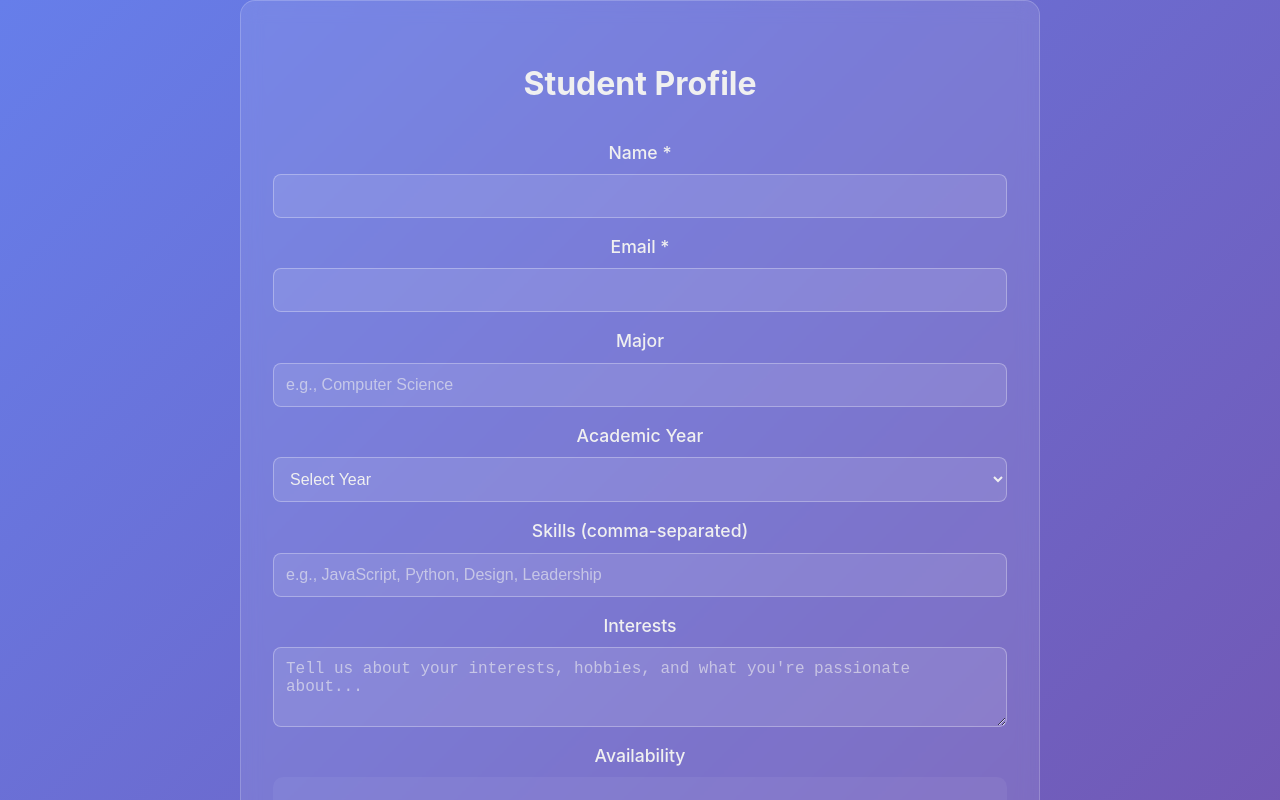
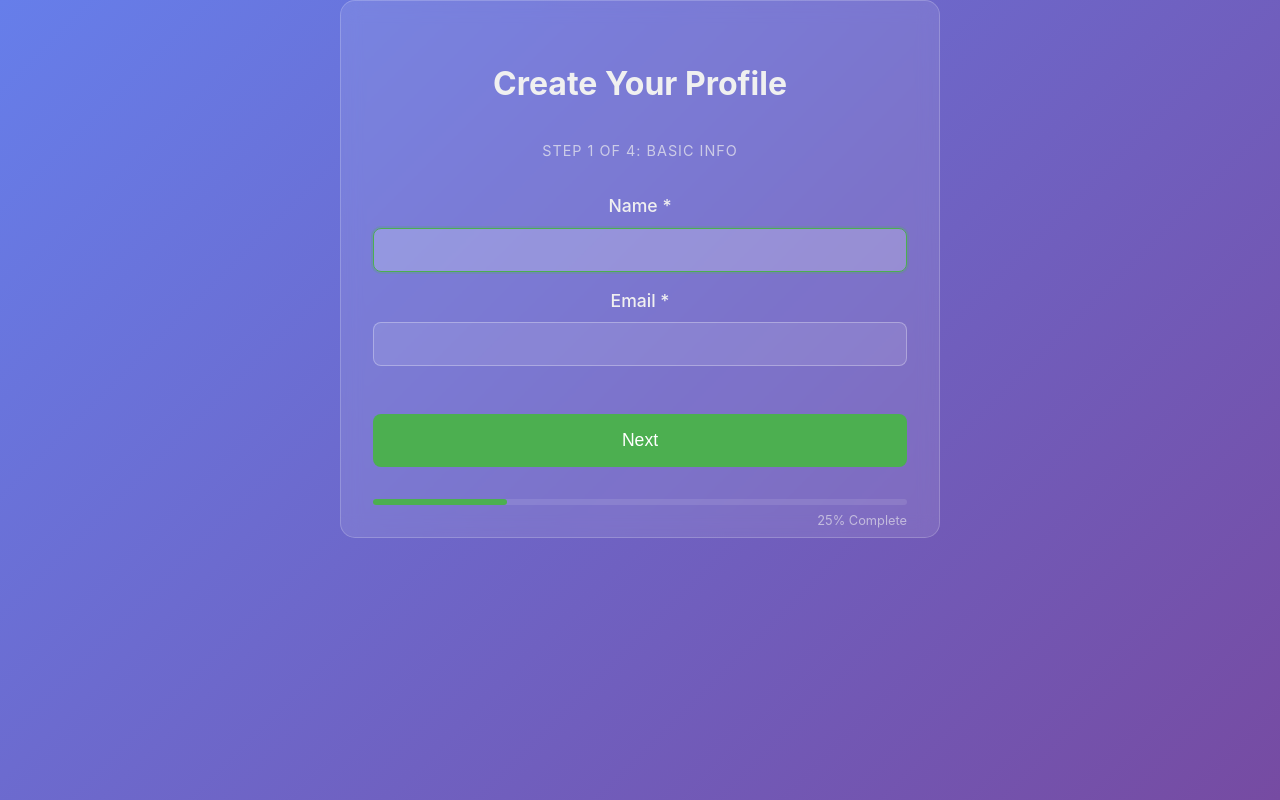
Before and after one commit to tyler-keller/team-form, a React (Vite) app in the folder frontend/: page /student in a window 1280 px wide. Shown: the top 800 px of the page. Built offline with nearby package versions, Linux system fonts and the light colour scheme.

Commit message:
changed the initial student profile to more of a typeform type sitch ya dig? (#7)

```diff
--- a/frontend/src/components/StudentProfileForm.css
+++ b/frontend/src/components/StudentProfileForm.css
@@ -167,6 +167,79 @@
   box-shadow: none;
 }
 
+/* Typeform Mode Styles */
+.student-profile-form.typeform-mode {
+  max-width: 600px;
+  min-height: 500px;
+  display: flex;
+  flex-direction: column;
+  justify-content: space-between;
+}
+
+.step-indicator {
+  text-align: center;
+  color: rgba(240, 240, 240, 0.7);
+  margin-bottom: 2rem;
+  font-size: 0.9rem;
+  text-transform: uppercase;
+  letter-spacing: 1px;
+}
+
+.step-content {
+  flex-grow: 1;
+  animation: fadeIn 0.5s ease;
+}
+
+.form-actions {
+  display: flex;
+  justify-content: space-between;
+  margin-top: 2rem;
+  gap: 1rem;
+}
+
+.back-button {
+  background: transparent;
+  border: 1px solid rgba(255, 255, 255, 0.3);
+  color: #f0f0f0;
+  padding: 1rem 2rem;
+  border-radius: 8px;
+  font-size: 1rem;
+  cursor: pointer;
+  transition: all 0.3s ease;
+}
+
+.back-button:hover {
+  background: rgba(255, 255, 255, 0.1);
+}
+
+.progress-container {
+  margin-top: 2rem;
+  background: rgba(255, 255, 255, 0.1);
+  height: 6px;
+  border-radius: 3px;
+  position: relative;
+}
+
+.progress-bar {
+  background: #4CAF50;
+  height: 100%;
+  border-radius: 3px;
+  transition: width 0.5s ease;
+}
+
+.progress-text {
+  position: absolute;
+  right: 0;
+  top: 12px;
+  font-size: 0.8rem;
+  color: rgba(240, 240, 240, 0.6);
+}
+
+@keyframes fadeIn {
+  from { opacity: 0; transform: translateY(10px); }
+  to { opacity: 1; transform: translateY(0); }
+}
+
 /* Responsive design */
 @media (max-width: 768px) {
   .student-profile-form {
--- a/frontend/src/components/StudentProfileForm.jsx
+++ b/frontend/src/components/StudentProfileForm.jsx
@@ -138,9 +138,172 @@ const StudentProfileForm = ({ onSuccess }) => {
     }
   }
 
+  const [currentStep, setCurrentStep] = useState(0)
+  const steps = [
+    { title: 'Basic Info', fields: ['name', 'email'] },
+    { title: 'Academic Info', fields: ['major', 'year'] },
+    { title: 'Skills & Interests', fields: ['skills', 'interests'] },
+    { title: 'Availability', fields: ['availability'] }
+  ]
+
+  const handleNext = (e) => {
+    e.preventDefault()
+    if (currentStep < steps.length - 1) {
+      setCurrentStep(prev => prev + 1)
+    } else {
+      handleSubmit(e)
+    }
+  }
+
+  const handleBack = (e) => {
+    e.preventDefault()
+    if (currentStep > 0) {
+      setCurrentStep(prev => prev - 1)
+    }
+  }
+
+  const renderProgressBar = () => {
+    const progress = ((currentStep + 1) / steps.length) * 100
+    return (
+      <div className="progress-container">
+        <div className="progress-bar" style={{ width: `${progress}%` }}></div>
+        <div className="progress-text">{Math.round(progress)}% Complete</div>
+      </div>
+    )
+  }
+
+  const renderStepContent = () => {
+    switch (currentStep) {
+      case 0:
+        return (
+          <>
+            <div className="form-group">
+              <label htmlFor="name">Name *</label>
+              <input
+                type="text"
+                id="name"
+                name="name"
+                value={formData.name}
+                onChange={handleInputChange}
+                required
+                autoFocus
+              />
+            </div>
+            <div className="form-group">
+              <label htmlFor="email">Email *</label>
+              <input
+                type="email"
+                id="email"
+                name="email"
+                value={formData.email}
+                onChange={handleInputChange}
+                readOnly
+                required
+              />
+            </div>
+          </>
+        )
+      case 1:
+        return (
+          <>
+            <div className="form-group">
+              <label htmlFor="major">Major</label>
+              <input
+                type="text"
+                id="major"
+                name="major"
+                value={formData.major}
+                onChange={handleInputChange}
+                placeholder="e.g., Computer Science"
+                autoFocus
+              />
+            </div>
+            <div className="form-group">
+              <label htmlFor="year">Academic Year</label>
+              <select
+                id="year"
+                name="year"
+                value={formData.year}
+                onChange={handleInputChange}
+              >
+                <option value="">Select Year</option>
+                <option value="Freshman">Freshman</option>
+                <option value="Sophomore">Sophomore</option>
+                <option value="Junior">Junior</option>
+                <option value="Senior">Senior</option>
+                <option value="Graduate">Graduate</option>
+              </select>
+            </div>
+          </>
+        )
+      case 2:
+        return (
+          <>
+            <div className="form-group">
+              <label htmlFor="skills">Skills (comma-separated)</label>
+              <input
+                type="text"
+                id="skills"
+                name="skills"
+                value={formData.skills}
+                onChange={handleInputChange}
+                placeholder="e.g., JavaScript, Python, Design, Leadership"
+                autoFocus
+              />
+            </div>
+            <div className="form-group">
+              <label htmlFor="interests">Interests</label>
+              <textarea
+                id="interests"
+                name="interests"
+                value={formData.interests}
+                onChange={handleInputChange}
+                placeholder="Tell us about your interests, hobbies, and what you're passionate about..."
+                rows="3"
+              />
+            </div>
+          </>
+        )
+      case 3:
+        return (
+          <div className="form-group">
+            <label>Availability</label>
+            <div className="availability-grid">
+              <div className="days-header">
+                <div className="time-header"></div>
+                {days.map(day => (
+                  <div key={day} className="day-header">{day}</div>
+                ))}
+              </div>
+              {timeSlots.map(timeSlot => (
+                <div key={timeSlot} className="time-row">
+                  <div className="time-label">{timeSlot}</div>
+                  {days.map(day => (
+                    <button
+                      key={`${day}-${timeSlot}`}
+                      type="button"
+                      className={`time-slot ${
+                        formData.availability[day]?.[timeSlot] ? 'selected' : ''
+                      }`}
+                      onClick={() => handleAvailabilityChange(day, timeSlot)}
+                    >
+                      {formData.availability[day]?.[timeSlot] ? '✓' : ''}
+                    </button>
+                  ))}
+                </div>
+              ))}
+            </div>
+          </div>
+        )
+      default:
+        return null
+    }
+  }
+
+  if (isEditMode) {
     return (
       <div className="student-profile-form">
-      <h2>Student Profile</h2>
+        <h2>Edit Profile</h2>
         <form onSubmit={handleSubmit}>
           <div className="form-group">
             <label htmlFor="name">Name *</label>
@@ -252,11 +415,44 @@ const StudentProfileForm = ({ onSuccess }) => {
           {error && <div className="error-message">{error}</div>}
 
           <button type="submit" disabled={loading} className="submit-button">
-          {loading ? (isEditMode ? 'Updating Profile...' : 'Creating Profile...') : (isEditMode ? 'Update Profile' : 'Create Profile')}
+            {loading ? 'Updating Profile...' : 'Update Profile'}
           </button>
         </form>
       </div>
     )
   }
 
+  return (
+    <div className="student-profile-form typeform-mode">
+      <h2>Create Your Profile</h2>
+      <div className="step-indicator">
+        Step {currentStep + 1} of {steps.length}: {steps[currentStep].title}
+      </div>
+
+      <form onSubmit={handleNext}>
+        <div className="step-content">
+          {renderStepContent()}
+        </div>
+
+        {error && <div className="error-message">{error}</div>}
+
+        <div className="form-actions">
+          {currentStep > 0 && (
+            <button type="button" onClick={handleBack} className="back-button">
+              Back
+            </button>
+          )}
+          <button type="submit" disabled={loading} className="submit-button">
+            {currentStep === steps.length - 1
+              ? (loading ? 'Creating Profile...' : 'Complete Profile')
+              : 'Next'}
+          </button>
+        </div>
+      </form>
+
+      {renderProgressBar()}
+    </div>
+  )
+}
+
 export default StudentProfileForm
```
Lines whose indentation alone changed are shown as unchanged.
